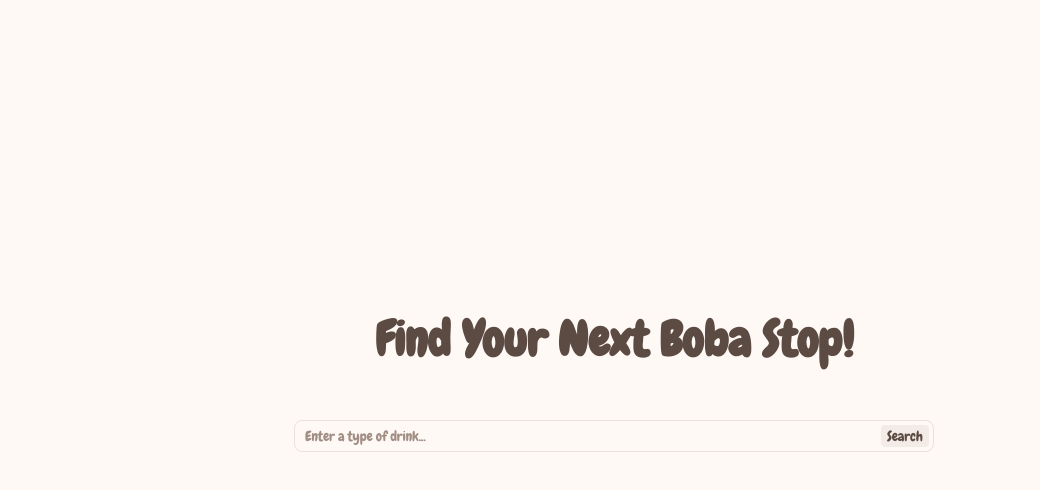
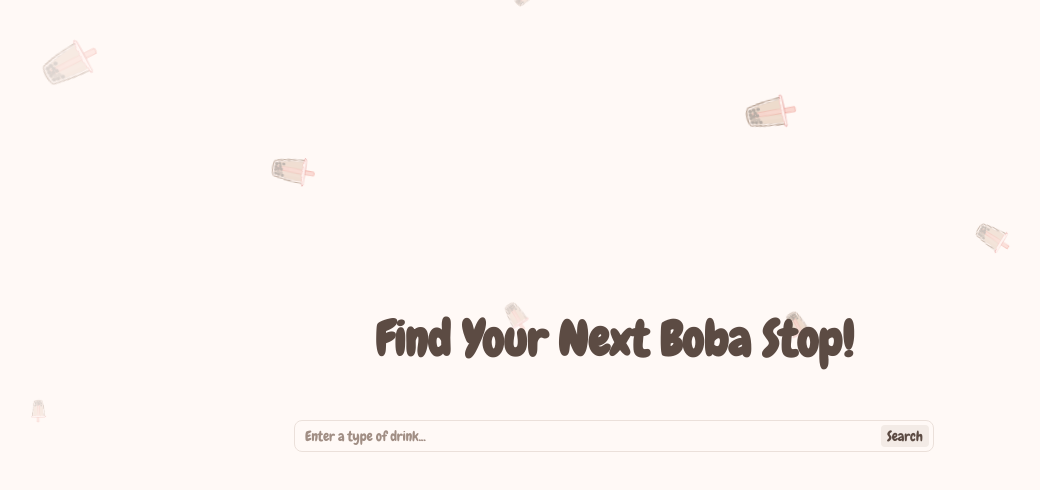
Before and after one commit to kevincui1034/boba_sentiment_analysis, a Next.js app in the folder frontend_boba/: page / in a window 1280 px wide. Shown: the top 490 px of the page, without its empty margins (26-1066 px from the left). Built offline with nearby package versions, Linux system fonts and the light colour scheme.

Commit message:
frontend: added boba animation in the background

```diff
--- a/frontend_boba/app/globals.css
+++ b/frontend_boba/app/globals.css
@@ -176,3 +176,18 @@
     letter-spacing: var(--tracking-normal);
   }
 }
+
+/* Falling boba background (see components/falling-boba-background.tsx)
+   Avoid CSS variables inside @keyframes — many browsers won't animate reliably. */
+@keyframes falling-boba-fall {
+  0% {
+    transform: translate3d(0, -20vh, 0) rotate(0deg);
+  }
+  100% {
+    transform: translate3d(0, 120vh, 0) rotate(360deg);
+  }
+}
+
+.falling-boba {
+  will-change: transform;
+}
--- a/frontend_boba/app/page.tsx
+++ b/frontend_boba/app/page.tsx
@@ -2,6 +2,7 @@
 
 import * as React from "react"
 
+import { FallingBobaBackground } from "@/components/falling-boba-background"
 import {
   InputGroup,
   InputGroupAddon,
@@ -58,8 +59,12 @@ export default function Home() {
   }
 
   return (
-    <section id="home" className="min-h-screen grid place-items-center">
-      <div className="w-full max-w-2xl space-y-4 text-center px-4">
+    <section
+      id="home"
+      className="relative min-h-screen grid place-items-center overflow-hidden"
+    >
+      <FallingBobaBackground />
+      <div className="relative z-10 w-full max-w-2xl space-y-4 text-center px-4">
         <h1 className="text-5xl font-semibold pb-10">Find Your Next Boba Stop!</h1>
         <form onSubmit={handleSearch}>
           <InputGroup>
--- /dev/null
+++ b/frontend_boba/components/falling-boba-background.tsx
@@ -0,0 +1,58 @@
+"use client"
+
+import * as React from "react"
+
+const BOBA_COUNT = 20
+
+type BobaItem = {
+  id: number
+  leftPct: string
+  delayS: number
+  durationS: number
+  sizePx: number
+  opacity: number
+}
+
+export function FallingBobaBackground() {
+  const items = React.useMemo<BobaItem[]>(() => {
+    return Array.from({ length: BOBA_COUNT }, (_, i) => ({
+      id: i,
+      leftPct: `${((i * 37) % 92) + 4}%`,
+      delayS: (i * 0.55) % 10,
+      durationS: 11 + (i % 9),
+      sizePx: 26 + (i % 6) * 8,
+      opacity: 0.22 + (i % 5) * 0.06,
+    }))
+  }, [])
+
+  return (
+    <div
+      className="pointer-events-none fixed inset-0 z-0 overflow-hidden"
+      aria-hidden
+    >
+      {items.map((item) => (
+        <div
+          key={item.id}
+          className="falling-boba absolute top-0"
+          style={{
+            left: item.leftPct,
+            width: item.sizePx,
+            height: item.sizePx,
+            opacity: item.opacity,
+            // `backwards`: during animation-delay, use the 0% keyframe (off-screen top)
+            // so bubbles don’t sit at top:0 untransformed before the first frame runs.
+            animation: `falling-boba-fall ${item.durationS}s linear ${item.delayS}s infinite backwards`,
+          }}
+        >
+          {/* eslint-disable-next-line @next/next/no-img-element */}
+          <img
+            src="/boba.png"
+            alt=""
+            className="h-full w-full object-contain select-none"
+            draggable={false}
+          />
+        </div>
+      ))}
+    </div>
+  )
+}
```
Also changed, not shown: frontend_boba/public/boba.png (added).
